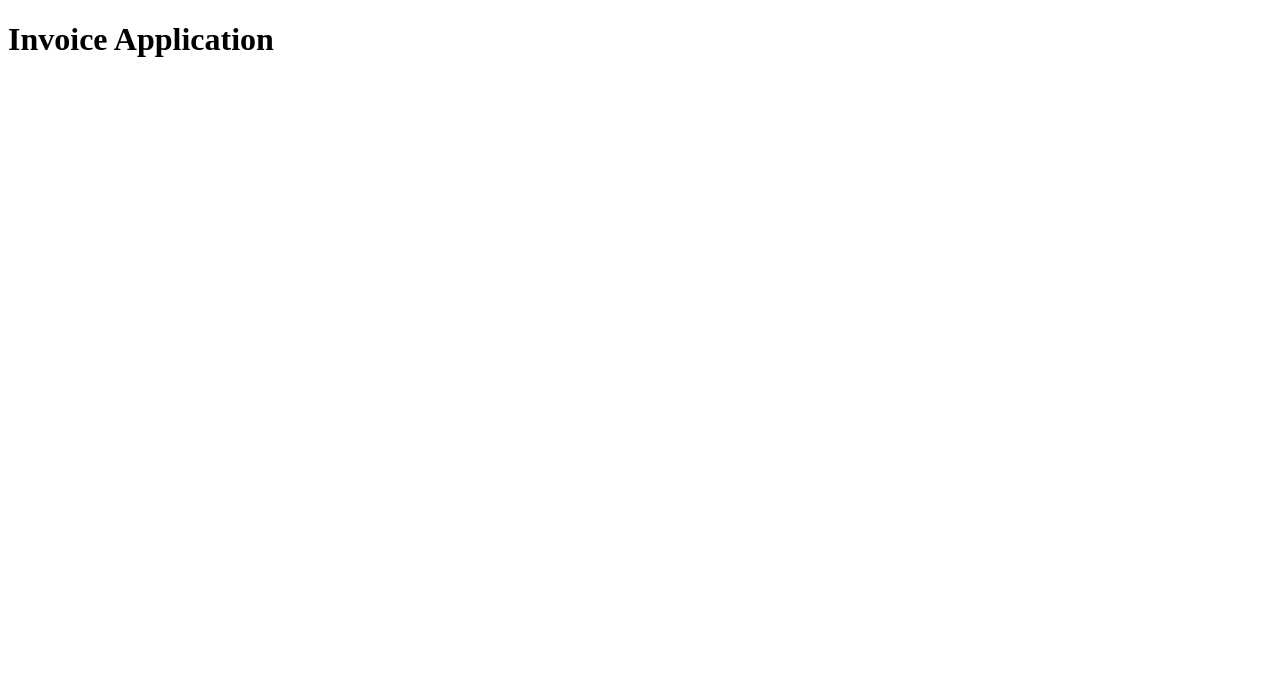
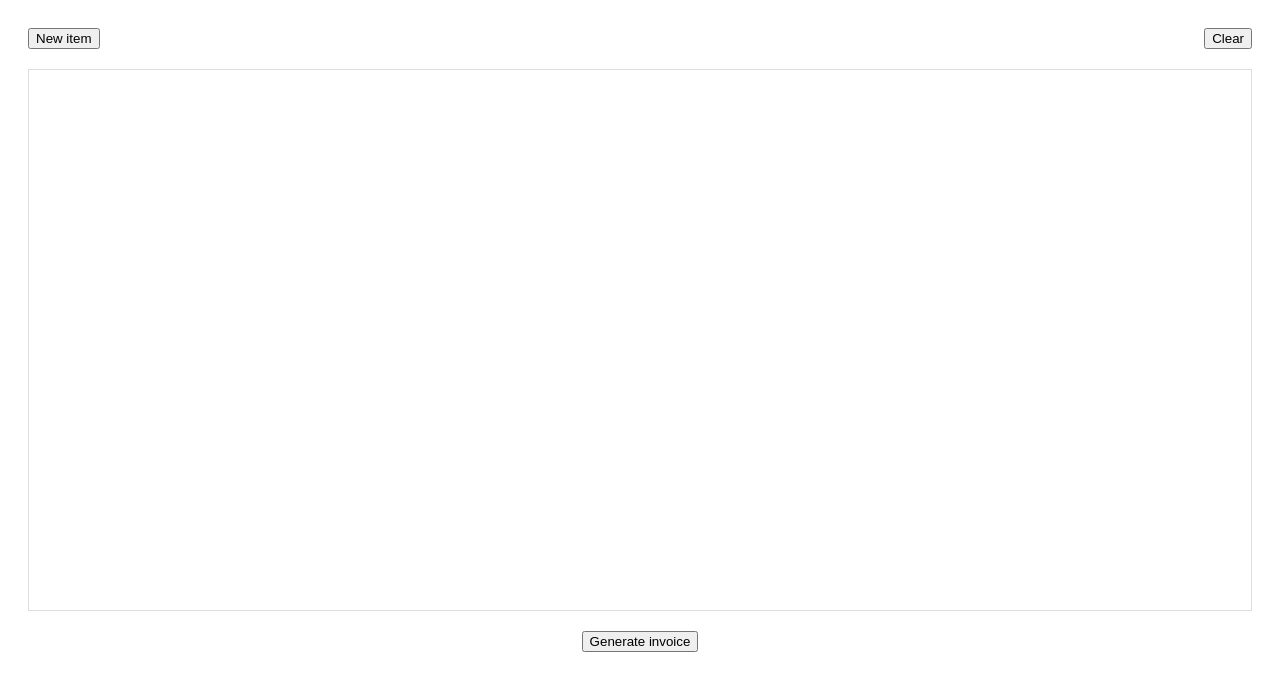
Before and after one commit to Swietonp/invoice-generator, a website: page index.html in a window 1280 px wide. Drawn offline with Linux system fonts and the light colour scheme.

Commit message:
Basic main layout added

```diff
--- a/index.html
+++ b/index.html
@@ -4,10 +4,25 @@
     <head>
         <meta charset="UTF-8">
         <title>Invoice Application</title>
+        <link rel="stylesheet" href="styles.css">
     </head>
 
     <body>
-        <h1>Invoice Application</h1>
+        <header>
+            <button id="New item">New item</button>
+            <button id="Clear">Clear</button>
+        </header>
+
+        <section id="items-list">
+
+        </section>
+
+        <footer>
+            <button id="generate-invoice">Generate invoice</button>
+        </footer>
+
+        <script src="renderer.js"></script>
+
     </body>
 
 </html>
--- /dev/null
+++ b/styles.css
@@ -0,0 +1,22 @@
+body {
+    font-family: Arial, sans-serif;
+    padding: 20px;
+}
+
+header {
+    display: flex;
+    justify-content: space-between;
+}
+
+section#items-list {
+    margin-top: 20px;
+    margin-bottom: 20px;
+    border: 1px solid #ddd;
+    padding: 20px;
+    min-height: 500px;
+}
+
+footer {
+    display: flex;
+    justify-content: center;
+}
```
Also changed, not shown: renderer.js (added).
